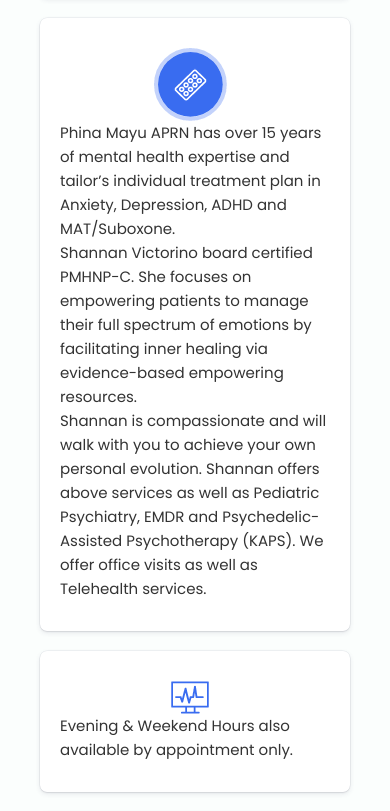
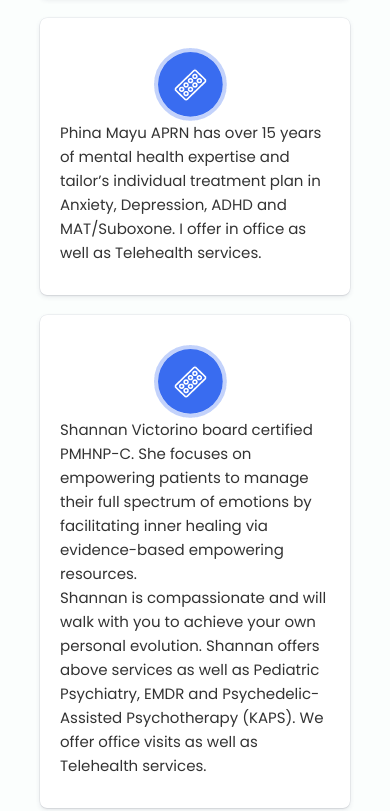
Before and after one commit to allistermugaisi/afya-services-client, a React (Create React App) app: page / in a window 390 px wide. Shown: the part 2596-3407 px from the top of the page. Built offline with nearby package versions, Linux system fonts and the light colour scheme.

Commit message:
change requested content update

```diff
--- a/src/components/Landing/Landing.css
+++ b/src/components/Landing/Landing.css
@@ -561,6 +561,9 @@
 	grid-column: 1 / span 3;
 }
 .features-main .grid > *:nth-child(2) {
+	grid-column: 1 / span 3;
+}
+.features-main .grid > *:nth-child(3) {
 	grid-column: 1 / span 2;
 }
 
@@ -623,7 +626,8 @@
 		grid-template-rows: 1fr;
 	}
 	.features-main .grid > *:first-child,
-	.features-main .grid > *:nth-child(2) {
+	.features-main .grid > *:nth-child(2),
+	.features-main .grid > *:nth-child(3) {
 		grid-column: 1;
 	}
 	.features-container .flex {
--- a/src/components/Landing/Landing.js
+++ b/src/components/Landing/Landing.js
@@ -335,8 +335,15 @@ const Landing = () => {
 						<p>
 							Phina Mayu APRN has over 15 years of mental health expertise and
 							tailor’s individual treatment plan in Anxiety, Depression, ADHD
-							and MAT/Suboxone.
-							<br /> Shannan Victorino board certified PMHNP-C. She focuses on
+							and MAT/Suboxone. I offer in office as well as Telehealth
+							services.
+						</p>
+					</div>
+					<div className="card flex">
+						{/* <img src={Pharmacy} alt="pharmacy" /> */}
+						<SuspenseImg alt="pharmacy" src={Pharmacy} />
+						<p>
+							Shannan Victorino board certified PMHNP-C. She focuses on
 							empowering patients to manage their full spectrum of emotions by
 							facilitating inner healing via evidence-based empowering
 							resources. <br />
@@ -476,6 +483,84 @@ const Landing = () => {
 					>
 						Read More
 					</Button>
+				</div>
+			</section>
+
+			<section className="menu section bd-container" id="services">
+				<span className="section-subtitle">more services offered</span>
+				<h2 className="section-title">Other Healthcare Services</h2>
+
+				<h3 className="section-subtitle">
+					Other Caring & Premium Healthcare Services
+				</h3>
+
+				<div className="menu__container bd-grid">
+					<div>
+						<div className="services-icon">
+							<i className="bx bx-plus-medical bx-md bx-spin-hover"></i>
+						</div>
+						<span className="services-subtitle">Medication Management</span>
+						<p className="services-description">
+							Assess your medication system and identify risk points. Reduce
+							medication errors. Improve patient outcomes and your health.
+						</p>
+					</div>
+					<div>
+						<div className="services-icon">
+							<i className="bx bx-pulse bx-md bx-spin-hover"></i>
+						</div>
+						<span className="services-subtitle">Substance Use</span>
+						<p className="services-description">
+							Enabling patients to cease substance abuse in order to avoid the
+							psychological, legal, financial, social and physical consequences
+							for purposes of reintegration back into workplace and the society.
+						</p>
+					</div>
+					<div>
+						<div className="services-icon">
+							<i className="bx bx-donate-blood bx-md bx-spin-hover"></i>
+						</div>
+						<span className="services-subtitle">Sleep or Insomnia</span>
+						<p className="services-description">
+							Treatment depends on what's causing your insomnia. Sometimes, an
+							underlying cause, such as a medical condition or sleep disorder,
+							can be found and treated.
+						</p>
+					</div>
+
+					{/* <div>
+						<div className="services-icon">
+							<i className="bx bxs-capsule bx-md bx-spin-hover"></i>
+						</div>
+						<span className="services-subtitle">Pediatric Psychiatry</span>
+						<p className="services-description">
+							PEP/PrEP, is an HIV prevention method in which people who don’t
+							have HIV take HIV medicine to reduce their risk of getting HIV if
+							they are exposed to the virus.
+						</p>
+					</div>
+					<div>
+						<div className="services-icon">
+							<i className="bx bx-pulse bx-md bx-spin-hover"></i>
+						</div>
+						<span className="services-subtitle">Substance Use</span>
+						<p className="services-description">
+							Enabling patients to cease substance abuse in order to avoid the
+							psychological, legal, financial, social and physical consequences
+							for purposes of reintegration back into workplace and the society.
+						</p>
+					</div>
+					<div>
+						<div className="services-icon">
+							<i className="bx bx-donate-blood bx-md bx-spin-hover"></i>
+						</div>
+						<h3 className="services-subtitle">Sleep or Insomnia</h3>
+						<p className="services-description">
+							Treatment depends on what's causing your insomnia. Sometimes, an
+							underlying cause, such as a medical condition or sleep disorder,
+							can be found and treated.
+						</p>
+					</div> */}
 				</div>
 			</section>
 
```
